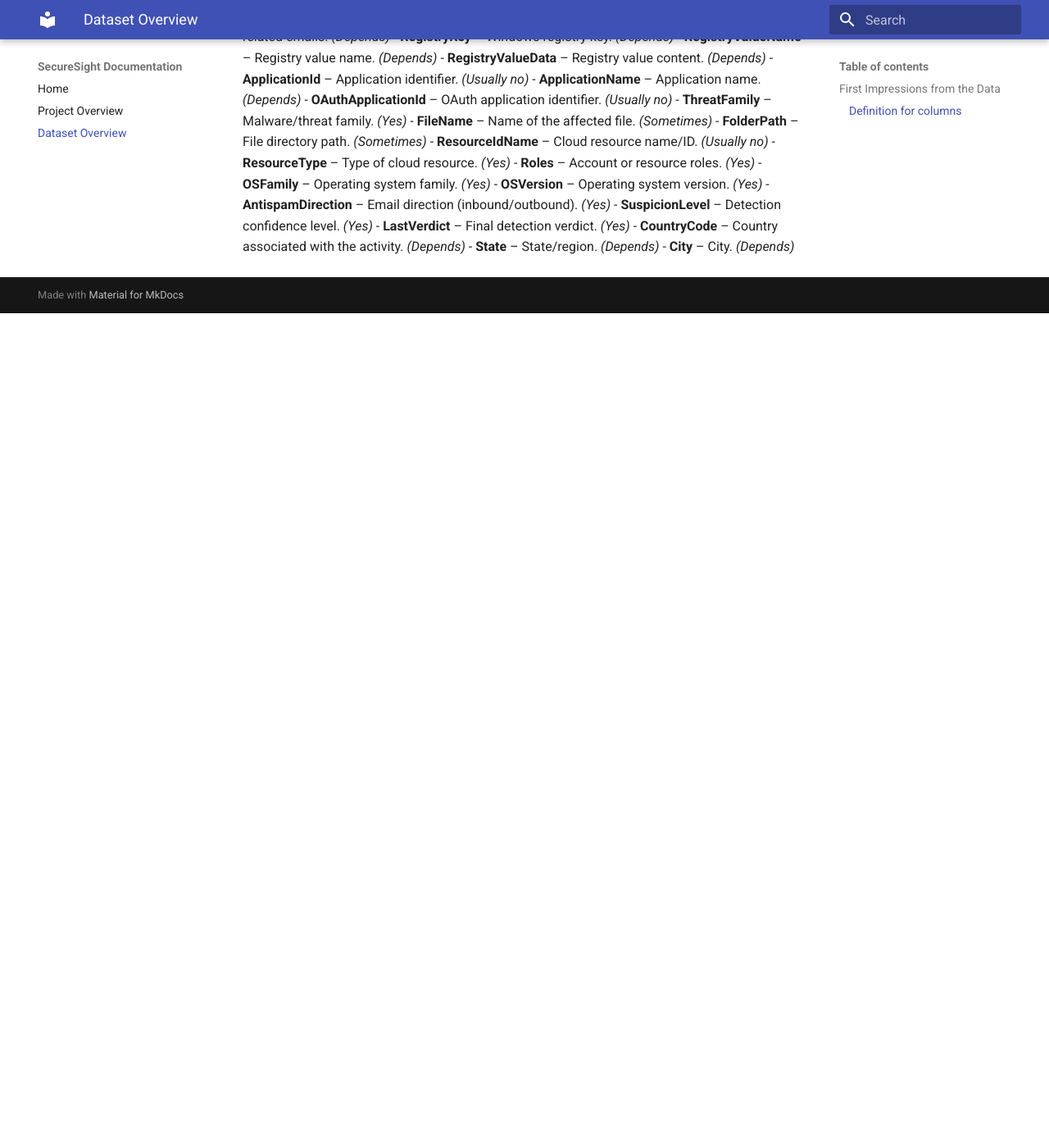
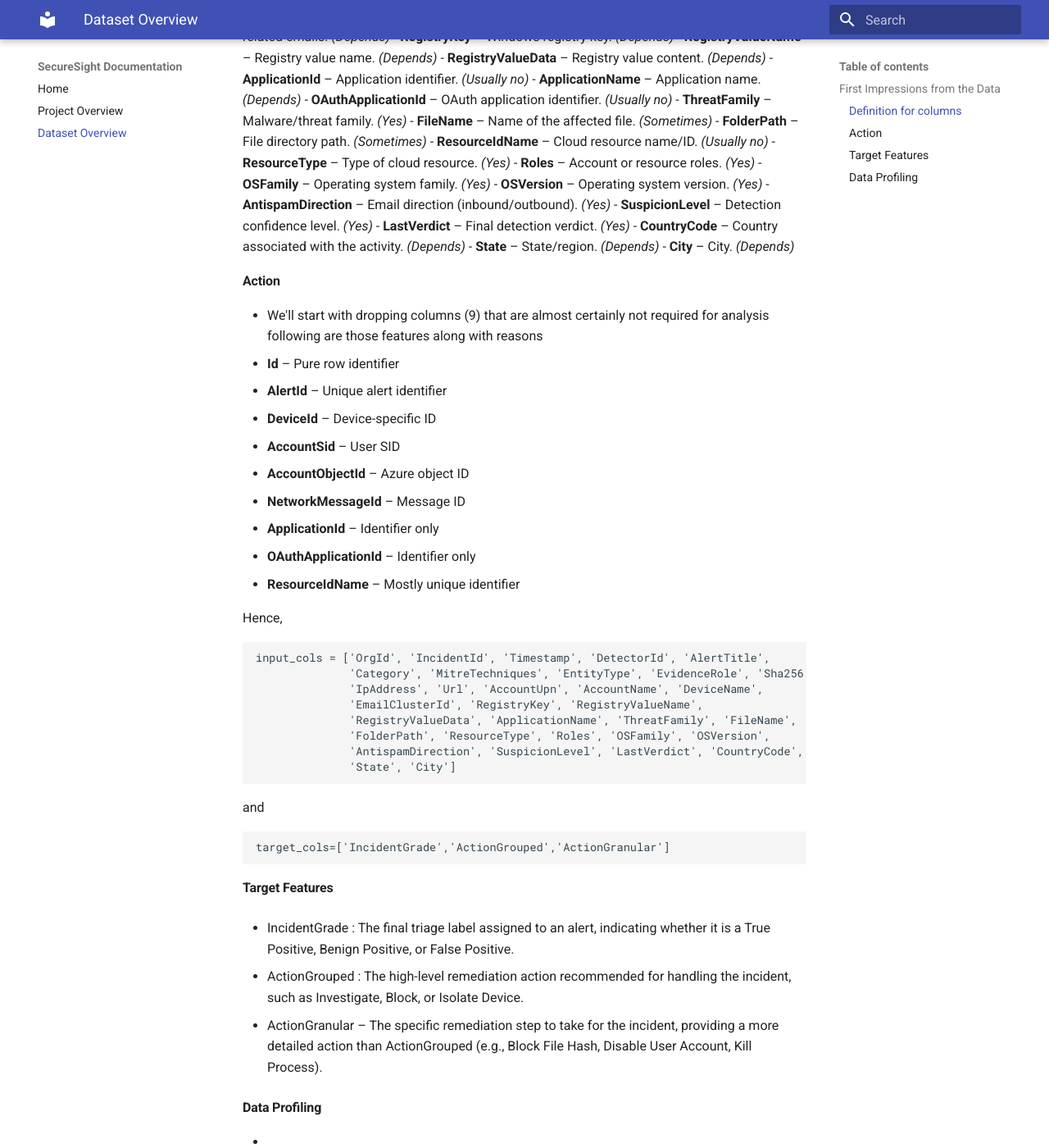
Before and after one commit to vkverma9534/SecureSight, an MkDocs documentation site: the page built from docs/dataset.md, in a window 1280 px wide and 1400 px high, scrolled down 1271 px. Shown: the whole window at 82% size. Built offline with MkDocs 1.6.1 and Material for MkDocs 9.7.7, drawn with Linux system fonts in a browser that asks for light colours; before the commit the page ends 1653 px from its top, so only the background shows below that.

Commit message:
Added more information in Data Overview

````diff
--- a/docs/dataset.md
+++ b/docs/dataset.md
@@ -79,3 +79,46 @@ chunk_dict = {i: chunk for i, chunk in enumerate(chunks)}
  - **CountryCode** – Country associated with the activity. *(Depends)*
  - **State** – State/region. *(Depends)*
  - **City** – City. *(Depends)*
+
+#### Action
+
+ - We'll start with dropping columns (9) that are almost certainly not required for analysis following are those features along with reasons
+  - **Id** – Pure row identifier
+  - **AlertId** – Unique alert identifier
+  - **DeviceId** – Device-specific ID
+  - **AccountSid** – User SID
+  - **AccountObjectId** – Azure object ID
+  - **NetworkMessageId** – Message ID
+  - **ApplicationId** – Identifier only
+  - **OAuthApplicationId** – Identifier only
+  - **ResourceIdName** – Mostly unique identifier
+
+Hence,
+```python
+input_cols = ['OrgId', 'IncidentId', 'Timestamp', 'DetectorId', 'AlertTitle',
+              'Category', 'MitreTechniques', 'EntityType', 'EvidenceRole', 'Sha256',
+              'IpAddress', 'Url', 'AccountUpn', 'AccountName', 'DeviceName',
+              'EmailClusterId', 'RegistryKey', 'RegistryValueName',
+              'RegistryValueData', 'ApplicationName', 'ThreatFamily', 'FileName',
+              'FolderPath', 'ResourceType', 'Roles', 'OSFamily', 'OSVersion',
+              'AntispamDirection', 'SuspicionLevel', 'LastVerdict', 'CountryCode',
+              'State', 'City']
+```
+
+and
+
+```python
+target_cols=['IncidentGrade','ActionGrouped','ActionGranular']
+```
+
+#### Target Features
+
+ - IncidentGrade : The final triage label assigned to an alert, indicating whether it is a True Positive, Benign Positive, or False Positive.
+
+ - ActionGrouped : The high-level remediation action recommended for handling the incident, such as Investigate, Block, or Isolate Device.
+
+ - ActionGranular – The specific remediation step to take for the incident, providing a more detailed action than ActionGrouped (e.g., Block File Hash, Disable User Account, Kill Process).
+
+#### Data Profiling
+
+ -
````
